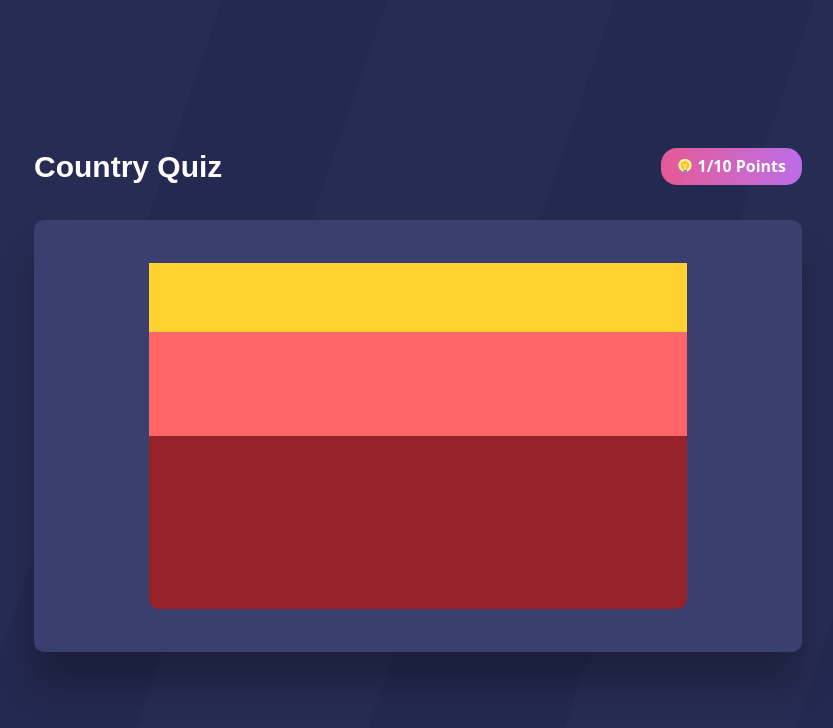
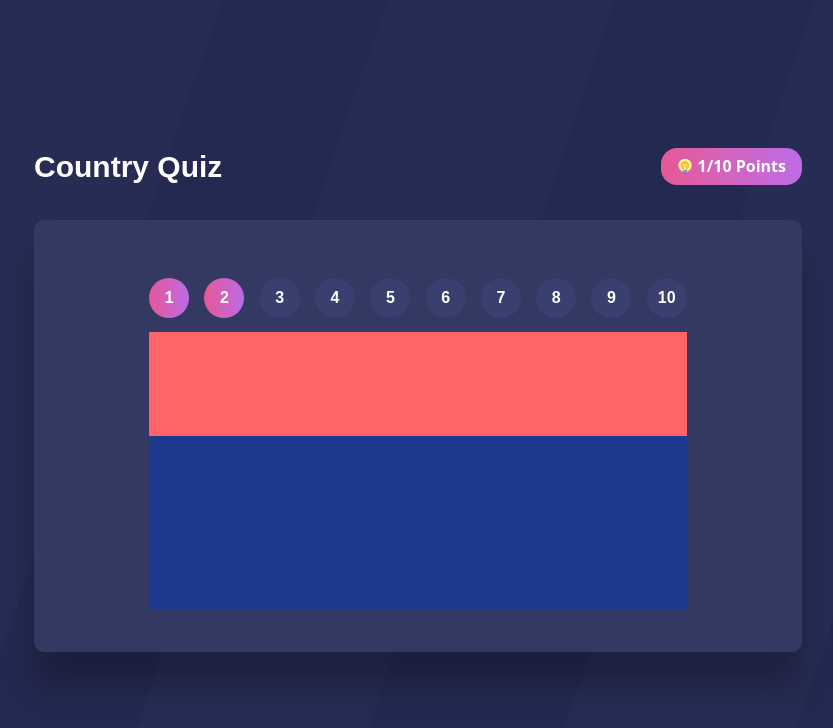
Before and after one commit to abu-wafa/Quiz-game, a React (Vite) app: page / in a window 1280 px wide. Shown: the top 728 px of the page, without its empty margins (222-1055 px from the left). Built offline with nearby package versions, Linux system fonts and the light colour scheme.

Commit message:
creating game balls indecator

```diff
--- /dev/null
+++ b/src/component/Questions.css
@@ -0,0 +1,3 @@
+.active-ball {
+  background-image: linear-gradient(to right, #e65895, #bc6be8);
+}
--- a/src/component/questions .jsx
+++ b/src/component/questions .jsx
@@ -1,15 +1,25 @@
-import React from "react";
-
+import "./Questions.css";
 export default function Questions() {
   return (
     <>
-      <div className="game shadow-[0_35px_35px_rgba(0,0,0,0.25)] bg-[#393F6E] rounded-[10px] h-full row-start-3 row-end-9 ">
+      <div className="game shadow-[0_35px_35px_rgba(0,0,0,0.25)] bg-[#343964] rounded-[10px] h-full row-start-3 row-end-9 ">
         <div className=" flex  items-center justify-center h-full">
-          <div className="bg-[#ad1a1acc] w-[70%] h-[80%] rounded-[10px]">
+          <div className=" w-[70%] h-[80%] rounded-[10px]">
             <div className="flex flex-col h-full w-full">
-              <div className=" bg-amber-300 w-full h-[20%]"></div>
+              <div className=" flex flex-row  gap-[5px] w-full h-[20%] justify-between items-center">
+                {[1, 2, 3, 4, 5, 6, 7, 8, 9, 10].map((item, i) => (
+                  <div
+                    key={item}
+                    className={` ${
+                      i < 2 ? "active-ball" : ""
+                    } w-[40px] h-[40px] font-bold leading-[40px] rounded-[50%] bg-[#393F6E]`}
+                  >
+                    {item}
+                  </div>
+                ))}
+              </div>
               <div className=" bg-red-400 w-full h-[30%]"></div>
-              <div className=" bg-blue-900 w-fullh-[50%]"></div>
+              <div className=" bg-blue-900 w-full h-[50%]"></div>
             </div>
           </div>
         </div>
```
